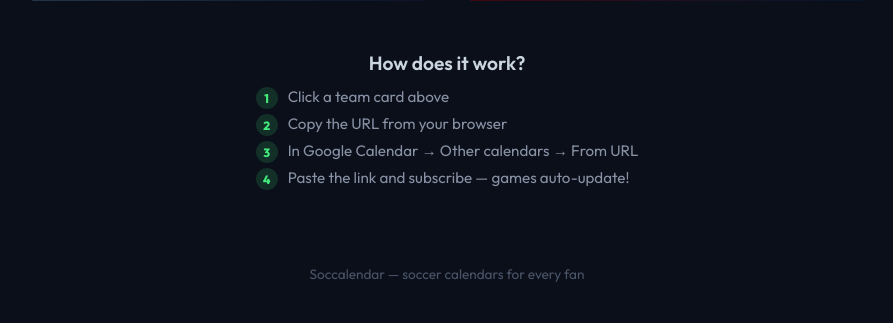
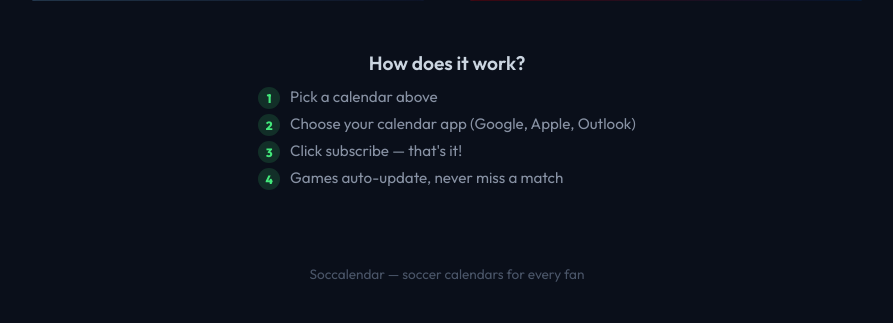
Before and after one commit to bizibrener/soccalendar, a Flask app: page / in a window 1280 px wide. Shown: the part 1132-1455 px from the top of the page, without its empty margins (193-1086 px from the left). Run offline with Flask 3, Linux system fonts and the light colour scheme.

Commit message:
Update how-it-works steps to reflect one-click subscribe flow
Made-with: Cursor

```diff
--- a/templates/index.html
+++ b/templates/index.html
@@ -325,10 +325,10 @@
     <div class="how-to">
         <h2>How does it work?</h2>
         <ol>
-            <li>Click a team card above</li>
-            <li>Copy the URL from your browser</li>
-            <li>In Google Calendar → Other calendars → From URL</li>
-            <li>Paste the link and subscribe — games auto-update!</li>
+            <li>Pick a calendar above</li>
+            <li>Choose your calendar app (Google, Apple, Outlook)</li>
+            <li>Click subscribe — that's it!</li>
+            <li>Games auto-update, never miss a match</li>
         </ol>
     </div>
 
```
